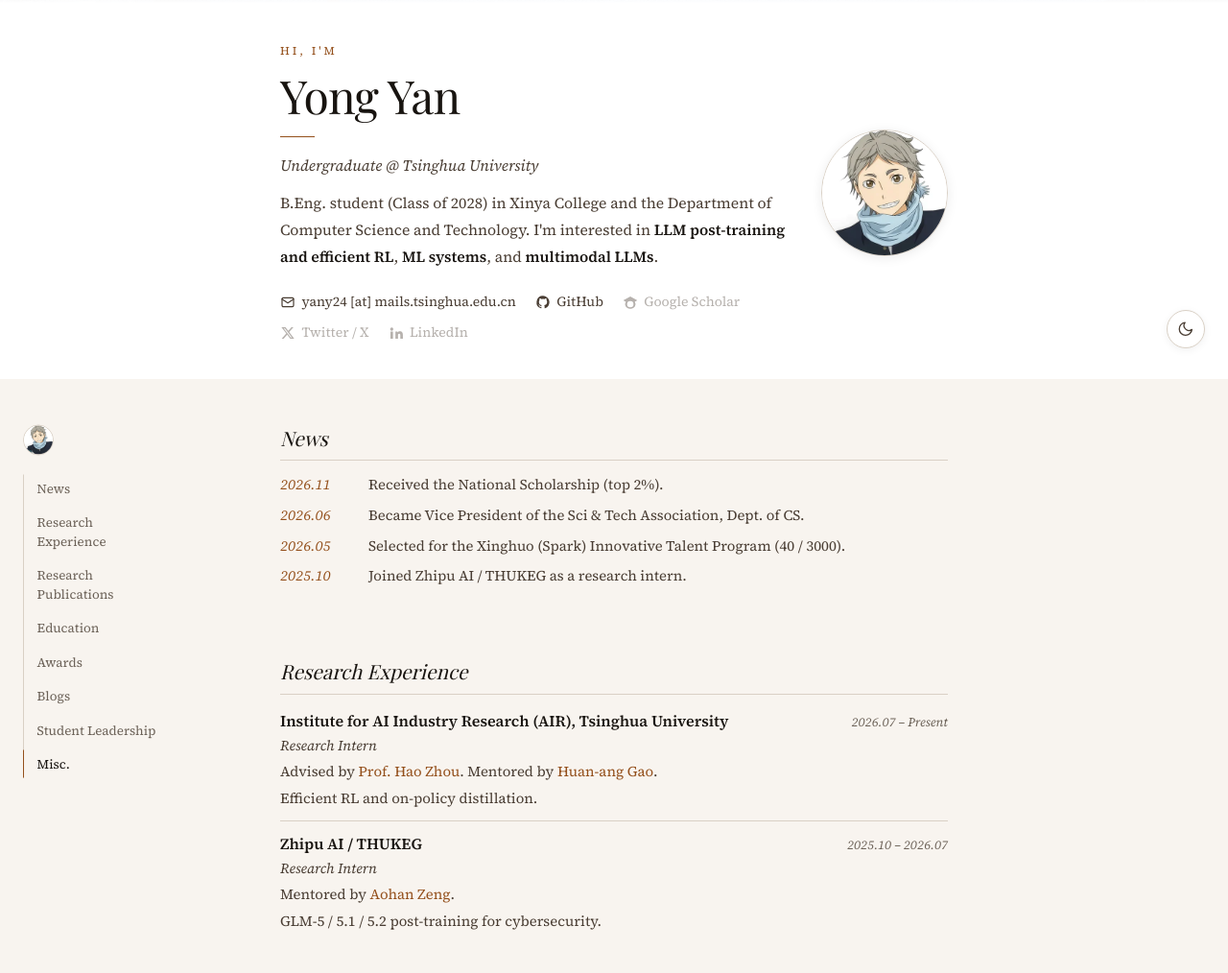
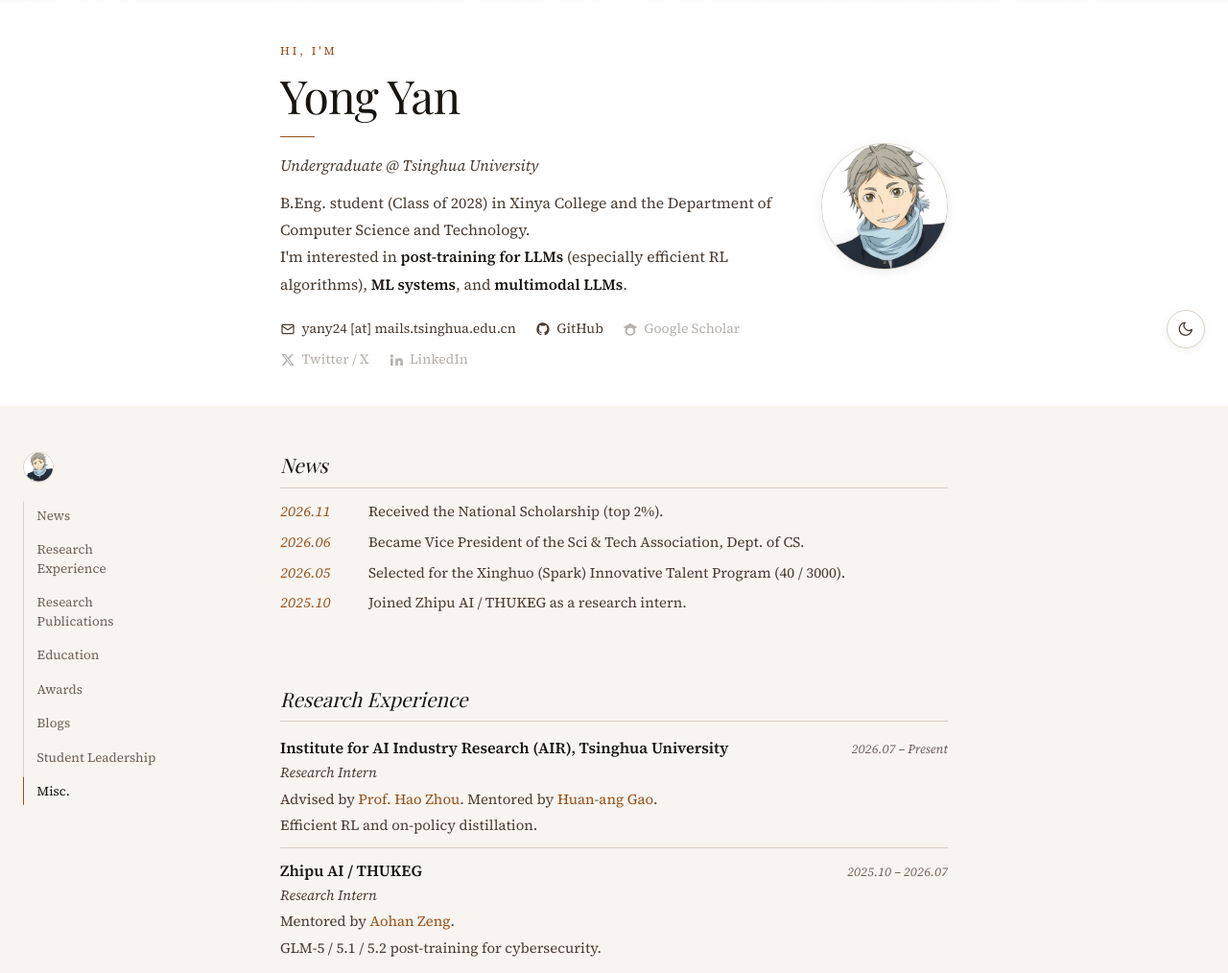
Before and after one commit to RADLEWIS/RADLEWIS.github.io, a website built with Vite: page index.html in a window 1280 px wide. Shown: the part 413-1427 px from the top of the page at 96% size. Built offline with nearby package versions, Linux system fonts and the light colour scheme; a web font is replaced by a local one.

Commit message:
Enrich text selection colors and restore the original introduction

```diff
--- a/css/style.css
+++ b/css/style.css
@@ -10,6 +10,10 @@
   --color-nav-bg: rgba(255, 255, 255, 0.9);
   --color-selection: #e7d4ad;
   --color-selection-text: #34281d;
+  --color-selection-heading: #dfba81;
+  --color-selection-heading-text: #36240f;
+  --color-selection-link: #c4ded4;
+  --color-selection-link-text: #173b34;
   --max-width: 760px;
   --font-body: "Source Serif 4", Georgia, "Noto Serif SC", "Songti SC", "SimSun", serif;
   --font-display: "Playfair Display", Georgia, "Noto Serif SC", "Songti SC", serif;
@@ -28,6 +32,10 @@
   --color-nav-bg: rgba(20, 18, 16, 0.9);
   --color-selection: #6b5535;
   --color-selection-text: #fff4df;
+  --color-selection-heading: #9b713d;
+  --color-selection-heading-text: #fff5e7;
+  --color-selection-link: #315c56;
+  --color-selection-link-text: #edfff7;
   color-scheme: dark;
 }
 
@@ -41,6 +49,17 @@
   background: var(--color-selection);
   color: var(--color-selection-text);
   text-shadow: none;
+}
+
+:is(h1, h2, h3, .card-title)::selection {
+  background: var(--color-selection-heading);
+  color: var(--color-selection-heading-text);
+}
+
+a::selection,
+a *::selection {
+  background: var(--color-selection-link);
+  color: var(--color-selection-link-text);
 }
 
 html {
--- a/index.html
+++ b/index.html
@@ -61,8 +61,8 @@
           <div class="hero-rule"></div>
           <p class="hero-subtitle">Undergraduate @ Tsinghua University</p>
           <p class="hero-desc">
-            B.Eng. student (Class of 2028) in Xinya College and the Department of Computer Science and Technology.
-            I'm interested in <strong>LLM post-training and efficient RL</strong>,
+            B.Eng. student (Class of 2028) in Xinya College and the Department of Computer Science and Technology.<br>
+            I'm interested in <strong>post-training for LLMs</strong> (especially efficient RL algorithms),
             <strong>ML systems</strong>, and <strong>multimodal LLMs</strong>.
           </p>
           <div class="icon-links">
```
